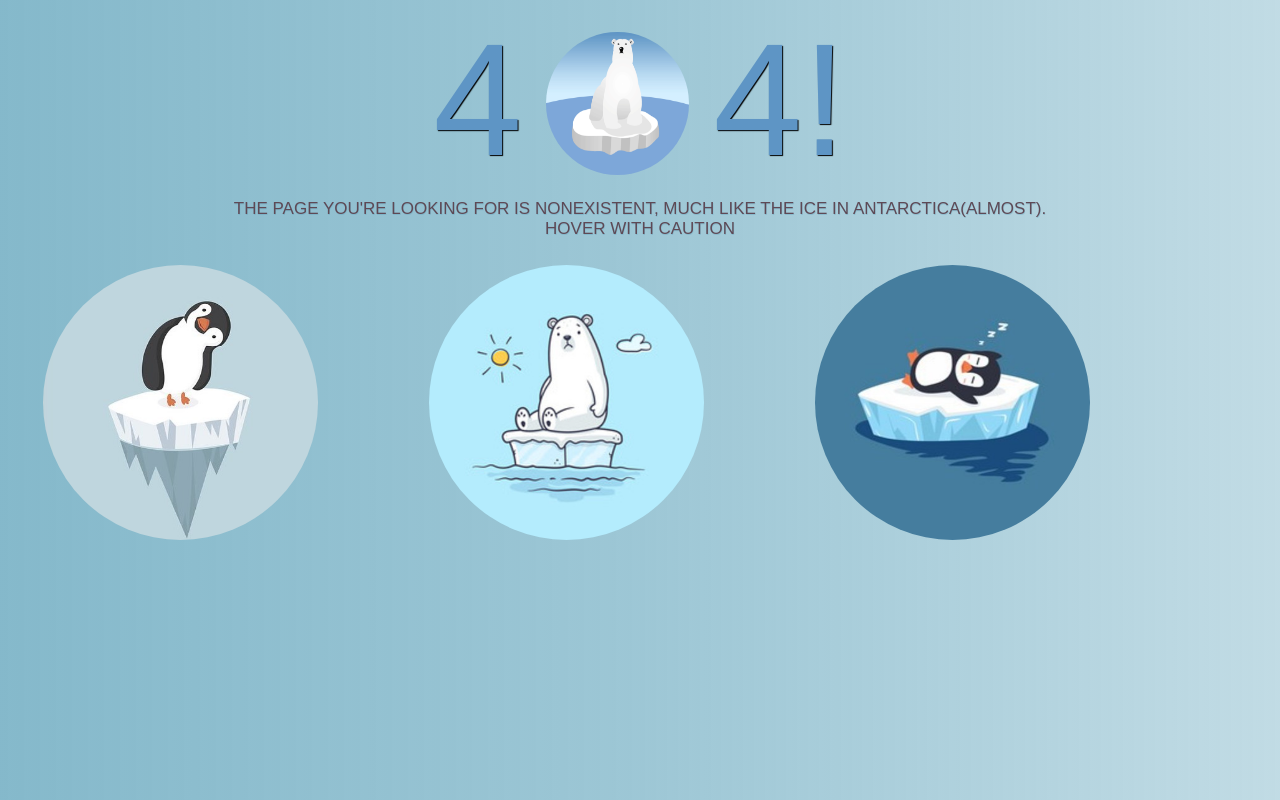
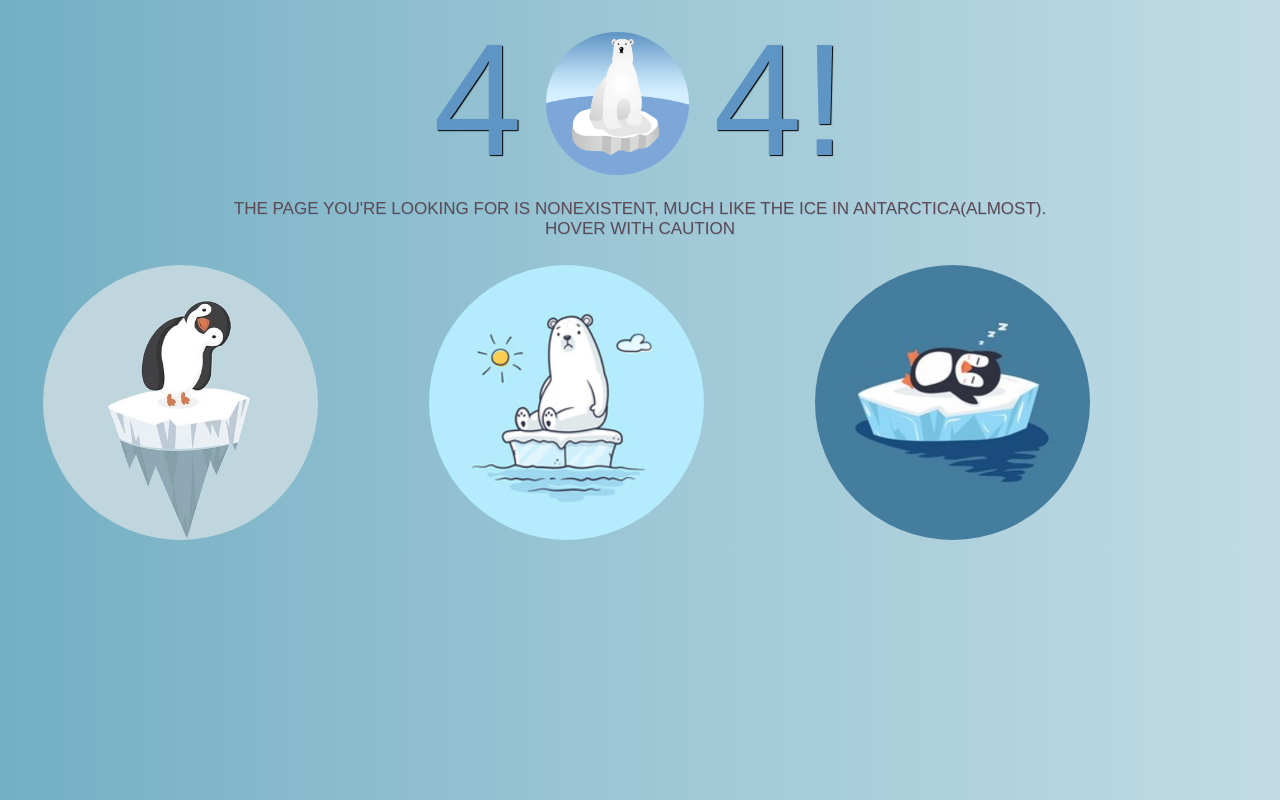
Before and after one commit to WonkyVamp/sysadmintask1, a plain HTML site: page index.html in a window 1280 px wide. Drawn offline with Linux system fonts and the light colour scheme; a web font is replaced by a local one.

Commit message:
Add files via upload

```diff
--- a/index.html
+++ b/index.html
@@ -9,7 +9,7 @@
             <meta name="viewport" content="width=device-width, initial-scale=1">
             <link rel="stylesheet" href="s5.css">
     </head>
-    <title>second run</title>
+    <title>Error!</title>
     <body>
         <div class="container">
             <div>
--- a/s5.css
+++ b/s5.css
@@ -8,7 +8,7 @@ body
    /* background-color: #90a8c3;
     background-color: #cccccc;
     background-image: linear-gradient(to right , );*/
-    background-image: linear-gradient(to right , rgba(100,166,189,0.79), rgba(100,166,189,0.63), rgba(100,166,189,0.4));
+    background-image: linear-gradient(to right , rgba(100,166,189,0.9), rgba(100,166,189,0.63), rgba(100,166,189,0.4));
    /* background-image: linear-gradient(to right, rgba(100,166,189,0.6), #90a8c3,#ada7c9 );
    background-image: linear-gradient(to right , rgba(94,149,197,0.5), rgba(94,149,197,1))*/
 }
@@ -50,9 +50,8 @@ p2
     font-size: 20px;
     /*font-family: lucida Sans Typewriter;*/
     /*color: rgb(100,166,189);
-    color: #cccccc;
-   color: #b598a0;*/
-    color: #5e4955;
+    color: #cccccc;*/
+   color: #5e4955;
     text-shadow: 0.5px 0.5px 0.5px rgba(100,166,189,0.4) ;
 
 }
```
